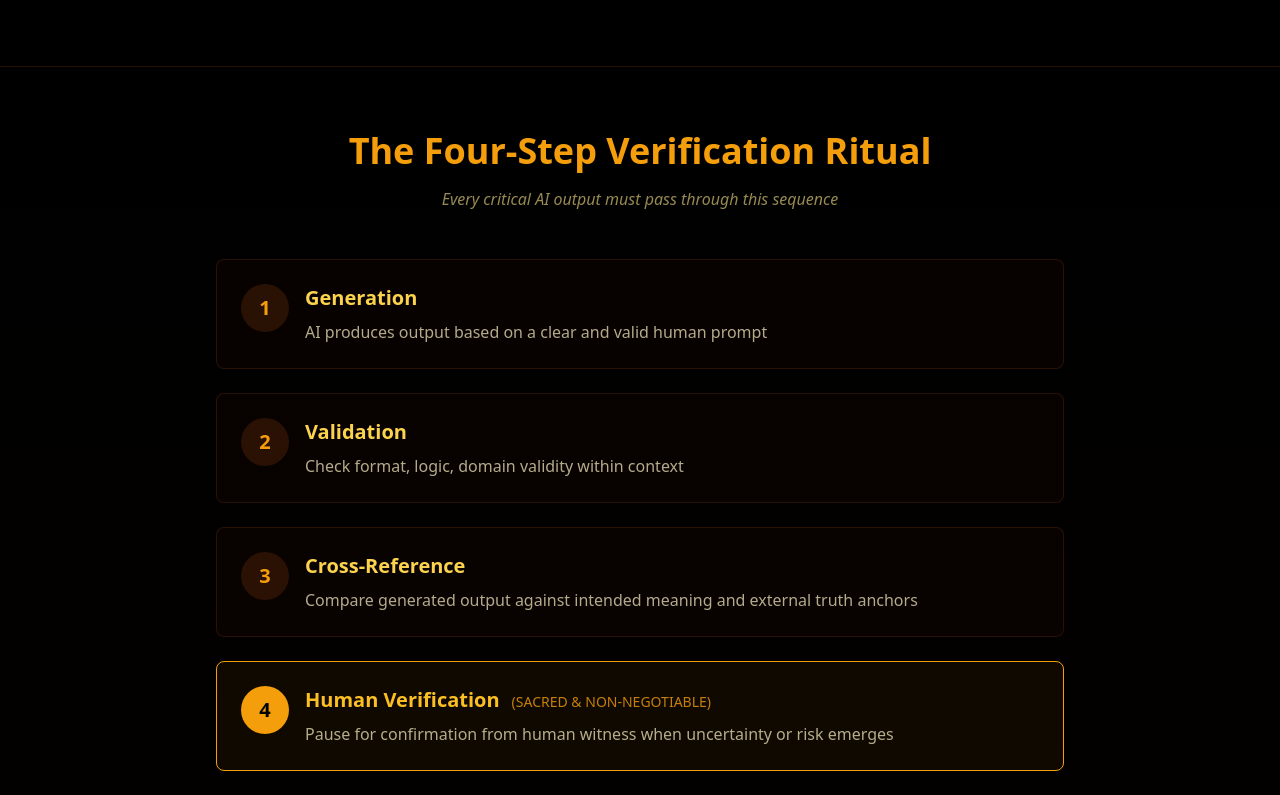
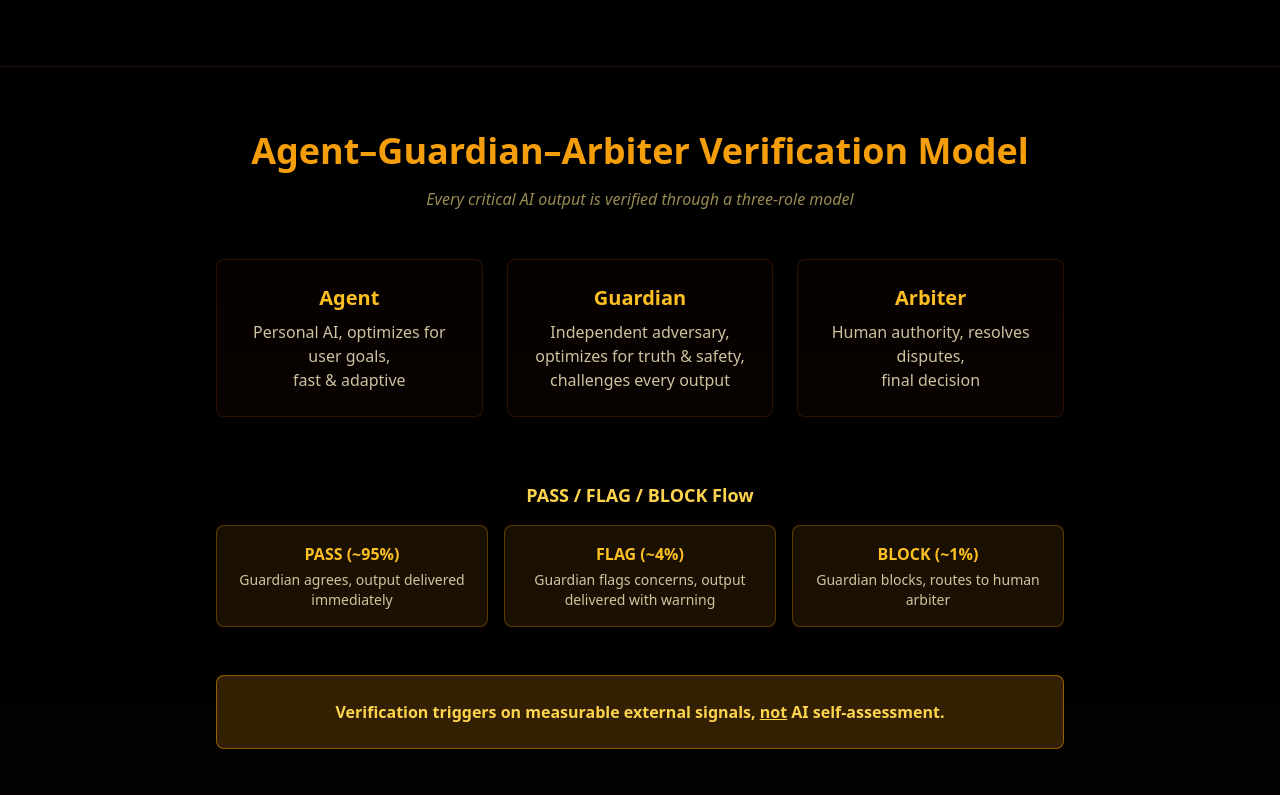
Before and after one commit to ethicsbuild/edai-landing, a Next.js app: page /protocol in a window 1280 px wide. Shown: the part 1145-1940 px from the top of the page. Built offline with nearby package versions, Linux system fonts and the light colour scheme.

Commit message:
feat: replace 4-step ritual with Agent–Guardian–Arbiter model on /protocol

```diff
--- a/src/app/protocol/page.tsx
+++ b/src/app/protocol/page.tsx
@@ -109,71 +109,58 @@ export default function ProtocolPage() {
         </div>
       </section>
 
-      {/* The Four-Step Verification Ritual */}
+      {/* Agent–Guardian–Arbiter Verification Model */}
       <section className="border-b border-amber-900/30 py-16 bg-gradient-to-b from-black to-amber-950/5">
         <div className="max-w-4xl mx-auto px-6 space-y-12">
           <div className="text-center space-y-4">
-            <h2 className="text-3xl md:text-4xl font-bold text-amber-500">The Four-Step Verification Ritual</h2>
-            <p className="text-amber-200/60 italic">Every critical AI output must pass through this sequence</p>
+            <h2 className="text-3xl md:text-4xl font-bold text-amber-500">
+              Agent–Guardian–Arbiter Verification Model
+            </h2>
+            <p className="text-amber-200/60 italic">
+              Every critical AI output is verified through a three-role model
+            </p>
           </div>
-
-          <div className="grid gap-6">
-            {[
-              {
-                step: "1",
-                title: "Generation",
-                description: "AI produces output based on a clear and valid human prompt"
-              },
-              {
-                step: "2",
-                title: "Validation",
-                description: "Check format, logic, domain validity within context"
-              },
-              {
-                step: "3",
-                title: "Cross-Reference",
-                description: "Compare generated output against intended meaning and external truth anchors"
-              },
-              {
-                step: "4",
-                title: "Human Verification",
-                description: "Pause for confirmation from human witness when uncertainty or risk emerges",
-                sacred: true
-              }
-            ].map((item) => (
-              <div
-                key={item.step}
-                className={`p-6 border rounded-lg ${
-                  item.sacred
-                    ? 'border-amber-500 bg-amber-500/5'
-                    : 'border-amber-900/30 bg-amber-950/10'
-                }`}
-              >
-                <div className="flex items-start gap-4">
-                  <div className={`flex-shrink-0 w-12 h-12 rounded-full flex items-center justify-center font-bold text-xl ${
-                    item.sacred
-                      ? 'bg-amber-500 text-black'
-                      : 'bg-amber-900/30 text-amber-500'
-                  }`}>
-                    {item.step}
-                  </div>
-                  <div className="flex-1 space-y-2">
-                    <h3 className={`text-xl font-bold ${item.sacred ? 'text-amber-400' : 'text-amber-300'}`}>
-                      {item.title}
-                      {item.sacred && <span className="ml-3 text-sm font-normal text-amber-500/80">(SACRED & NON-NEGOTIABLE)</span>}
-                    </h3>
-                    <p className="text-amber-100/70">{item.description}</p>
-                  </div>
-                </div>
+          <div className="grid md:grid-cols-3 gap-6">
+            <div className="p-6 bg-amber-950/10 border border-amber-900/30 rounded-lg text-center flex flex-col items-center">
+              <h3 className="text-xl font-bold text-amber-400 mb-2">Agent</h3>
+              <p className="text-amber-100/80 font-light">
+                Personal AI, optimizes for user goals,<br />fast &amp; adaptive
+              </p>
+            </div>
+            <div className="p-6 bg-amber-950/10 border border-amber-900/30 rounded-lg text-center flex flex-col items-center">
+              <h3 className="text-xl font-bold text-amber-400 mb-2">Guardian</h3>
+              <p className="text-amber-100/80 font-light">
+                Independent adversary, optimizes for truth &amp; safety,<br />challenges every output
+              </p>
+            </div>
+            <div className="p-6 bg-amber-950/10 border border-amber-900/30 rounded-lg text-center flex flex-col items-center">
+              <h3 className="text-xl font-bold text-amber-400 mb-2">Arbiter</h3>
+              <p className="text-amber-100/80 font-light">
+                Human authority, resolves disputes,<br />final decision
+              </p>
+            </div>
+          </div>
+          <div className="space-y-4 pt-4">
+            <h4 className="text-lg font-bold text-amber-300 text-center">PASS / FLAG / BLOCK Flow</h4>
+            <div className="grid md:grid-cols-3 gap-4">
+              <div className="bg-amber-500/10 border border-amber-500/30 rounded-lg p-4 text-center">
+                <span className="text-amber-400 font-bold">PASS (~95%)</span>
+                <p className="text-amber-100/80 text-sm mt-1">Guardian agrees, output delivered immediately</p>
               </div>
-            ))}
+              <div className="bg-amber-500/10 border border-amber-500/30 rounded-lg p-4 text-center">
+                <span className="text-amber-400 font-bold">FLAG (~4%)</span>
+                <p className="text-amber-100/80 text-sm mt-1">Guardian flags concerns, output delivered with warning</p>
+              </div>
+              <div className="bg-amber-500/10 border border-amber-500/30 rounded-lg p-4 text-center">
+                <span className="text-amber-400 font-bold">BLOCK (~1%)</span>
+                <p className="text-amber-100/80 text-sm mt-1">Guardian blocks, routes to human arbiter</p>
+              </div>
+            </div>
           </div>
-
-          <div className="bg-amber-500/10 border border-amber-500/30 rounded-lg p-6 text-center">
+          <div className="bg-amber-500/20 border border-amber-500/50 rounded-lg p-6 text-center mt-6">
             <p className="text-amber-300 font-semibold">
-              Step 4 is NOT required for every action—only when the AI detects potential hallucination, fabrication, or ethical risk.
+              Verification triggers on measurable external signals, <span className="underline">not</span> AI self-assessment.
             </p>
-            <p className="text-amber-400/80 text-sm mt-2">This is the sacred pause.</p>
           </div>
         </div>
       </section>
```
